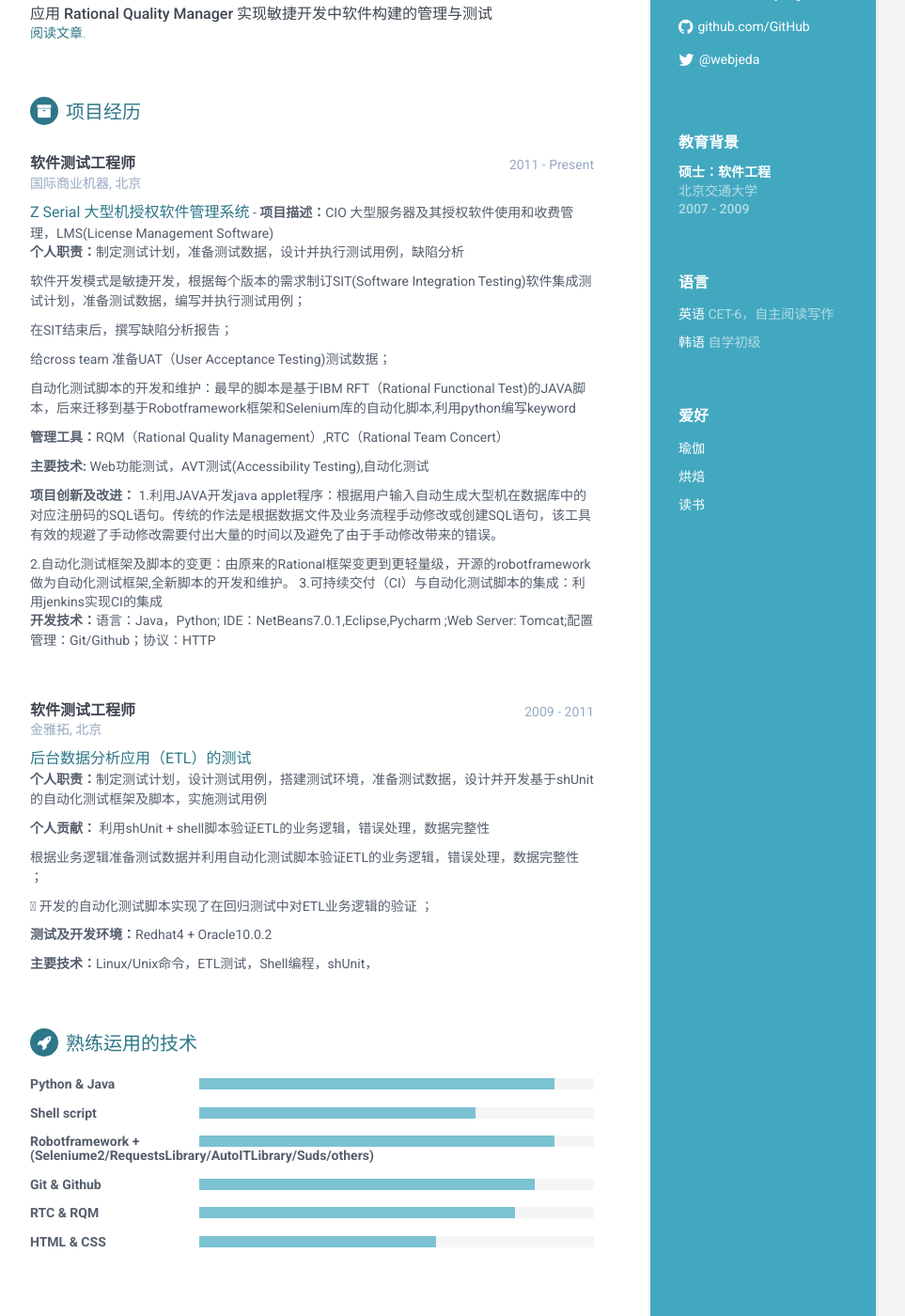
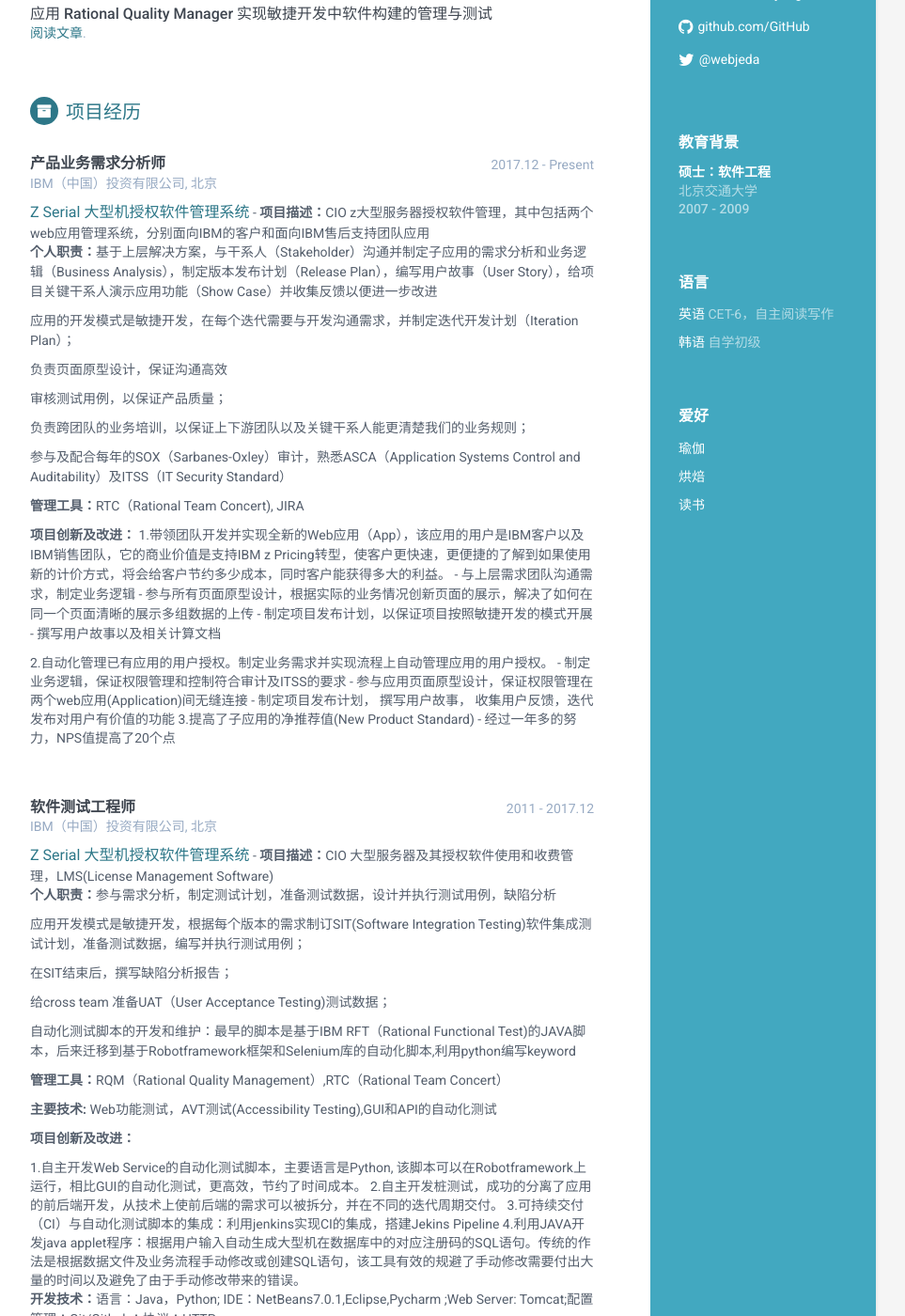
Before and after one commit to liuyang0116/LiuYangResume_EN, a Jekyll site: the page built from index.html, in a window 1280 px wide and 1400 px high, scrolled down 516 px. Shown: the whole window at 94% size, without its empty margins (188-1151 px from the left). Built offline with Jekyll 4.4.1, drawn with Linux system fonts in a browser that asks for light colours.

Commit message:
Update projects.html

```diff
--- a/_includes/projects.html
+++ b/_includes/projects.html
@@ -3,25 +3,59 @@
                 <div class="intro">
                     <p></p>
                 </div><!--//intro-->
+            <div class="upper-row">
+                            <h3 class="job-title"><b>产品业务需求分析师</b></h3>
+                            <div class="time">2017.12 - Present</div>
+                        </div><!--//upper-row-->
+						<div class="company">IBM（中国）投资有限公司, 北京</div>
+                <div class="item">
+                    <span class="project-title"><a href="#" target="_blank">Z Serial 大型机授权软件管理系统</a></span> -
+                    <span class="project-tagline"><b>项目描述：</b>CIO z大型服务器授权软件管理，其中包括两个web应用管理系统，分别面向IBM的客户和面向IBM售后支持团队应用</span>
+					<p><b>个人职责：</b>基于上层解决方案，与干系人（Stakeholder）沟通并制定子应用的需求分析和业务逻辑（Business Analysis），制定版本发布计划（Release Plan），编写用户故事（User Story），给项目关键干系人演示应用功能（Show Case）并收集反馈以便进一步改进</p>
+					<p>应用的开发模式是敏捷开发，在每个迭代需要与开发沟通需求，并制定迭代开发计划（Iteration Plan）；</p>
+					<p>负责页面原型设计，保证沟通高效</p>
+					<p>审核测试用例，以保证产品质量；</p>
+					<p>负责跨团队的业务培训，以保证上下游团队以及关键干系人能更清楚我们的业务规则；</p>
+					<p>参与及配合每年的SOX（Sarbanes-Oxley）审计，熟悉ASCA（Application Systems Control and Auditability）及ITSS（IT Security Standard）</p>
+					<p><b>管理工具：</b>RTC（Rational Team Concert), JIRA</p>
+					<p><b>项目创新及改进：</b>
+					1.带领团队开发并实现全新的Web应用（App），该应用的用户是IBM客户以及IBM销售团队，它的商业价值是支持IBM z Pricing转型，使客户更快速，更便捷的了解到如果使用新的计价方式，将会给客户节约多少成本，同时客户能获得多大的利益。
+					  - 与上层需求团队沟通需求，制定业务逻辑
+					  - 参与所有页面原型设计，根据实际的业务情况创新页面的展示，解决了如何在同一个页面清晰的展示多组数据的上传
+					  - 制定项目发布计划，以保证项目按照敏捷开发的模式开展
+					  - 撰写用户故事以及相关计算文档
+					  </p>
+					2.自动化管理已有应用的用户授权。制定业务需求并实现流程上自动管理应用的用户授权。
+					  - 制定业务逻辑，保证权限管理和控制符合审计及ITSS的要求
+					  - 参与应用页面原型设计，保证权限管理在两个web应用(Application)间无缝连接
+					  - 制定项目发布计划， 撰写用户故事， 收集用户反馈，迭代发布对用户有价值的功能
+					3.提高了子应用的净推荐值(New Product Standard)
+					  - 经过一年多的努力，NPS值提高了20个点
+					<p></p>
+
+                </div><!--//item-->
+				<br></br>
 						<div class="upper-row">
                             <h3 class="job-title"><b>软件测试工程师</b></h3>
-                            <div class="time">2011 - Present</div>
+                            <div class="time">2011 - 2017.12</div>
                         </div><!--//upper-row-->
-						<div class="company">国际商业机器, 北京</div>
+						<div class="company">IBM（中国）投资有限公司, 北京</div>
                 <div class="item">
                     <span class="project-title"><a href="#" target="_blank">Z Serial 大型机授权软件管理系统</a></span> -
                     <span class="project-tagline"><b>项目描述：</b>CIO 大型服务器及其授权软件使用和收费管理，LMS(License Management Software)</span>
-					<p><b>个人职责：</b>制定测试计划，准备测试数据，设计并执行测试用例，缺陷分析</p>
-					<p>软件开发模式是敏捷开发，根据每个版本的需求制订SIT(Software Integration Testing)软件集成测试计划，准备测试数据，编写并执行测试用例；</p>
+					<p><b>个人职责：</b>参与需求分析，制定测试计划，准备测试数据，设计并执行测试用例，缺陷分析</p>
+					<p>应用开发模式是敏捷开发，根据每个版本的需求制订SIT(Software Integration Testing)软件集成测试计划，准备测试数据，编写并执行测试用例；</p>
 					<p>在SIT结束后，撰写缺陷分析报告；</p>
 					<p>给cross team 准备UAT（User Acceptance Testing)测试数据；</p>
 					<p>自动化测试脚本的开发和维护：最早的脚本是基于IBM RFT（Rational Functional Test)的JAVA脚本，后来迁移到基于Robotframework框架和Selenium库的自动化脚本,利用python编写keyword </p>
 					<p><b>管理工具：</b>RQM（Rational Quality Management）,RTC（Rational Team Concert）</p>
-					<p><b>主要技术:</b> Web功能测试，AVT测试(Accessibility Testing),自动化测试</p>
+					<p><b>主要技术:</b> Web功能测试，AVT测试(Accessibility Testing),GUI和API的自动化测试</p>
 					<p><b>项目创新及改进：</b>
-					1.利用JAVA开发java applet程序：根据用户输入自动生成大型机在数据库中的对应注册码的SQL语句。传统的作法是根据数据文件及业务流程手动修改或创建SQL语句，该工具有效的规避了手动修改需要付出大量的时间以及避免了由于手动修改带来的错误。</p>
-					2.自动化测试框架及脚本的变更：由原来的Rational框架变更到更轻量级，开源的robotframework做为自动化测试框架,全新脚本的开发和维护。
-					3.可持续交付（CI）与自动化测试脚本的集成：利用jenkins实现CI的集成
+					</p>
+					1.自主开发Web Service的自动化测试脚本，主要语言是Python, 该脚本可以在Robotframework上运行，相比GUI的自动化测试，更高效，节约了时间成本。
+					2.自主开发桩测试，成功的分离了应用的前后端开发，从技术上使前后端的需求可以被拆分，并在不同的迭代周期交付。
+					3.可持续交付（CI）与自动化测试脚本的集成：利用jenkins实现CI的集成，搭建Jekins Pipeline
+					4.利用JAVA开发java applet程序：根据用户输入自动生成大型机在数据库中的对应注册码的SQL语句。传统的作法是根据数据文件及业务流程手动修改或创建SQL语句，该工具有效的规避了手动修改需要付出大量的时间以及避免了由于手动修改带来的错误。
 					<p><b>开发技术：</b>语言：Java，Python; IDE：NetBeans7.0.1,Eclipse,Pycharm ;Web Server: Tomcat;配置管理：Git/Github；协议：HTTP</p>
 					<p></p>
 
@@ -31,7 +65,7 @@
                             <h3 class="job-title"><b>软件测试工程师</b></h3>
                             <div class="time">2009 - 2011</div>
                         </div><!--//upper-row-->
-                        <div class="company">金雅拓, 北京</div>
+                        <div class="company">金雅拓（中国）投资有限公司, 北京</div>
                 <div class="item">
                     <span class="project-title"><a href="#" target="_blank">后台数据分析应用（ETL）的测试</a></span>
 					<span class="project-tagline"></span>
```
